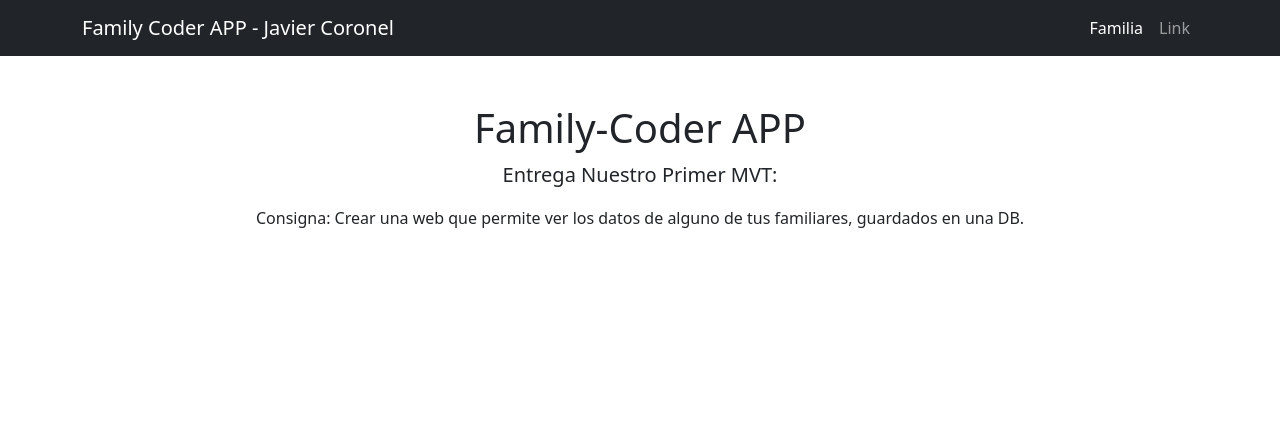
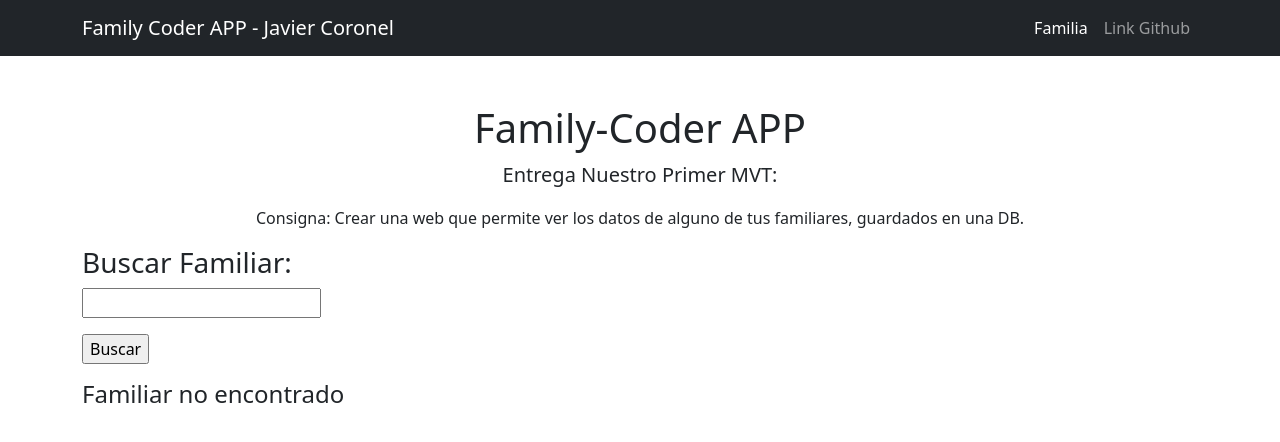
Before and after one commit to jcoroneldev/MVT_Javier_Coronel, a Django app: page /familycoder/ in a window 1280 px wide. Shown: the top 442 px of the page. Run offline with Django 4.2, Linux system fonts and the light colour scheme; some libraries are stand-ins or nearby versions.

Commit message:
entrega lista

```diff
--- a/familycoder/familycoderapp/templates/familycoderapp/base.html
+++ b/familycoder/familycoderapp/templates/familycoderapp/base.html
@@ -21,7 +21,7 @@
                 <div class="collapse navbar-collapse" id="navbarSupportedContent">
                     <ul class="navbar-nav ms-auto mb-2 mb-lg-0">
                         <li class="nav-item"><a class="nav-link active" aria-current="page" href="#">Familia</a></li>
-                        <li class="nav-item"><a class="nav-link" href="#">Link</a></li>
+                        <li class="nav-item"><a class="nav-link" href="https://github.com/jcoroneldev/MVT_Javier_Coronel">Link Github</a></li>
                     </ul>
                         </li>
                     </ul>
@@ -35,7 +35,36 @@
                 <p class="lead">Entrega Nuestro Primer MVT:</p>
                 <p>Consigna: Crear una web que permite ver los datos de  alguno de tus familiares, guardados en una DB.</p>
             </div>
+            <h3>Buscar Familiar:</h3>
 
+            <form action="/familia/" method="get">
+
+                <input type="text" name="nombre" id="familiar">
+                <p></p>
+                <input type="submit" value="Buscar">
+
+            </form>
+
+            <p></p>
+            {% if familiar %}
+
+            <h4>Familiar encontrado:</h4>
+
+            <h5>{{familiar.nombre}} {{familiar.apellido}}</h5>
+
+            <p></p>
+            <p>DNI: {{familiar.dni}}</p>
+            <p>email : {{familiar.email}}</p>
+            <p>Altura: {{familiar.altura}}</p>
+            <p>Peso : {{familiar.peso}}</p>
+            <p></p>
+
+            {% else %}
+
+            <h4>Familiar no encontrado</h4>
+
+            {% endif %}
+            <p></p>
 
         </div>
         <!-- Bootstrap core JS-->
--- a/familycoder/familycoderapp/views.py
+++ b/familycoder/familycoderapp/views.py
@@ -8,12 +8,15 @@ from familycoderapp.models import *
 # Create your views here.
 
 def familia(request):
-     try:
+    if request.GET:
+        try:
+
           data = request.GET['nombre']
           print (type(data))
-          if data:
+          if data :
                familiar1 = familiar.objects.get( nombre = data )
-               print (type(familiar1))
-               return render(request,"familycoderapp/base.html", {"familiar": familiar1[0]})
-     except:
+               print (familiar1.nombre)
+               return render(request,"familycoderapp/base.html", {"familiar": familiar1})
+        except:
           return render(request,"familycoderapp/base.html")
+    return render(request,"familycoderapp/base.html")
```
